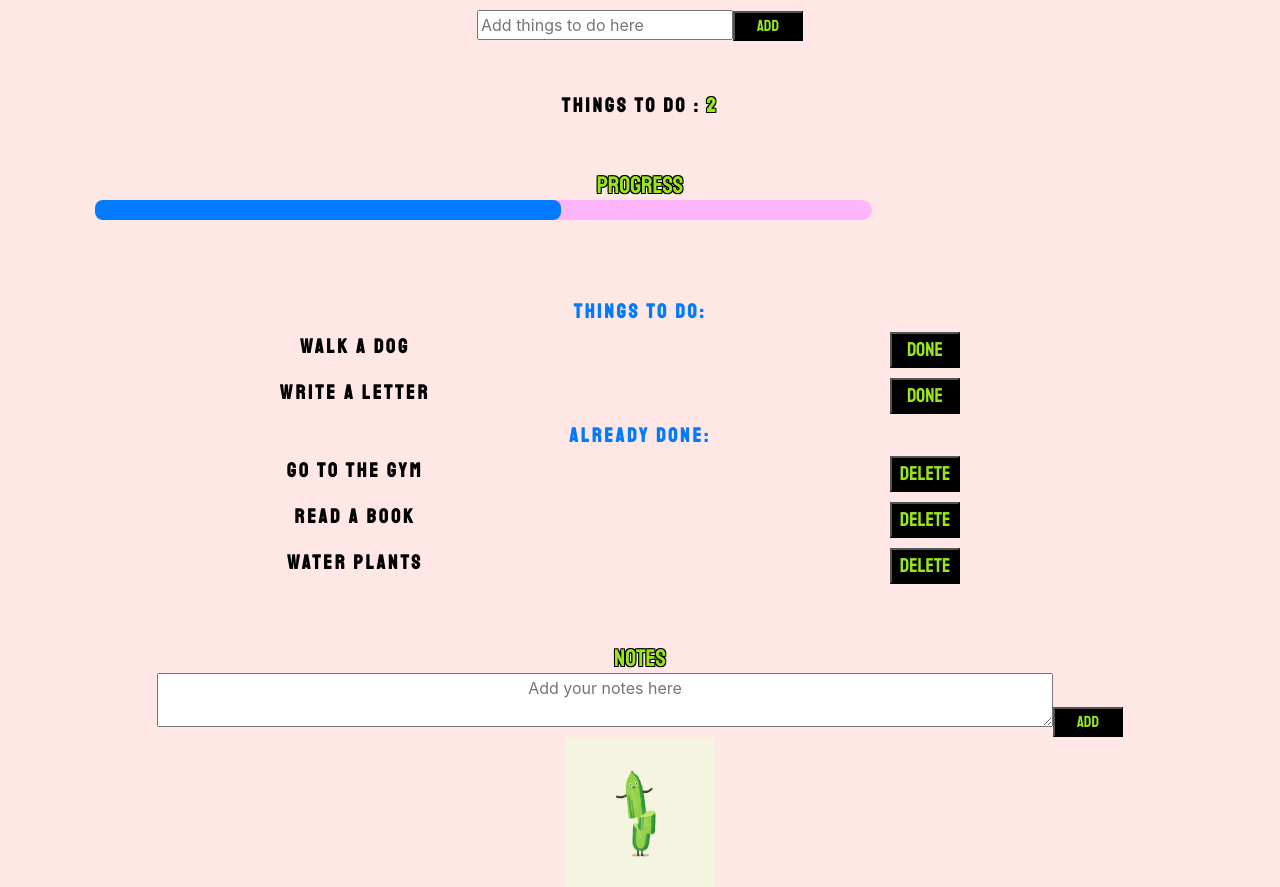
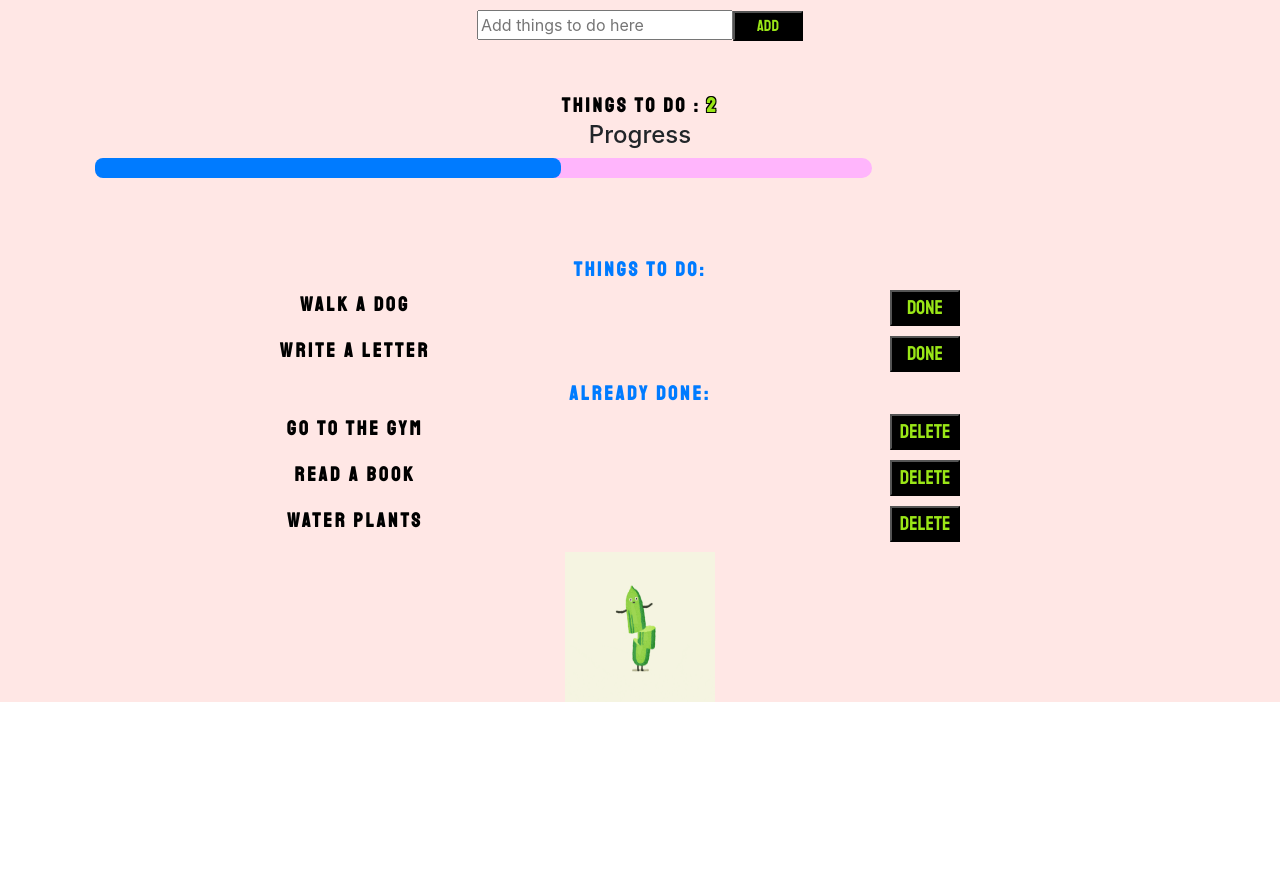
Before and after one commit to iggy-pigy/ToDo-app-frontend, a React (Create React App) app: page / in a window 1280 px wide. Shown: the part 340-1227 px from the top of the page. After the commit the page ends 1042 px from the top, so only its background shows below. Built offline with nearby package versions, Linux system fonts and the light colour scheme.

Commit message:
Deleted Notes component

```diff
--- a/src/App.js
+++ b/src/App.js
@@ -5,7 +5,6 @@ import AddTasks from "./AddTasks";
 import RemainingTasks from "./RemainingTasks";
 import ProgressBar from "./ProgressBar";
 import Tasks from "./Tasks";
-import Notes from "./Notes";
 import Gherkin from "./Gherkin";
 
 import "./App.css";
@@ -40,8 +39,6 @@ class App extends React.Component {
       }
     ]
   };
-  //How to make thingsToDone after pressing button Done move to ThingsDone section?
-  //doneTask = id => {
 
   deleteTask = id => {
     const taskList = this.state.taskList.filter(tas => tas.id !== id);
@@ -52,10 +49,13 @@ class App extends React.Component {
   };
 
   doneTask = id => {
-    const taskList = this.state.taskList.filter(tas => tas.id !== id);
+    const doneTas = this.state.taskList.map(task => {
+      task.done = task.id === id ? true : task.done;
+      return task;
+    });
 
     this.setState({
-      taskList
+      taskList: doneTas
     });
   };
 
@@ -98,7 +98,7 @@ class App extends React.Component {
           {thingsToDo.map(taskList => {
             return (
               <Tasks
-                doneTaskFunc={this.doneeTask}
+                doneTaskFunc={this.doneTask}
                 key={taskList.id}
                 done={taskList.done}
                 task={taskList.task}
@@ -119,7 +119,6 @@ class App extends React.Component {
             );
           })}
         </div>
-        <Notes />
         <Gherkin />
       </div>
     );
--- a/src/Notes.css
+++ /dev/null
@@ -1,17 +0,0 @@
-h4 {
-    font-family: 'Staatliches', cursive;
-    color: #9AE617;
-     text-shadow:
-     -1px -1px 0 #000,
-      1px -1px 0 #000,
-      -1px 1px 0 #000,
-       1px 1px 0 #000;
-    margin: 50px 10px 0px 10px;
-  }
-
-.Notes {
-    text-align: center;
-    margin: 0px;
-    max-width: 70%;
-    width: 1000px;
-  }
--- a/src/Notes.js
+++ /dev/null
@@ -1,29 +0,0 @@
-import React from "react"
-import "./Notes.css";
-
-
-
-class Notes extends React.Component {
-   state= {
-      notes: "",
-    };
-
-    updateNotes = (event) => {
-        this.setState({
-            notes: event.target.value
-        });
-    };
-
-    render() {
-    return (
-      <div>
-        <h4>Notes</h4>
-        <textarea className="Notes" onChange={this.updateNotes} value={this.state.notes} placeholder="Add your notes here"></textarea>
-        <button type="submit" value="Submit">Add</button>
-      </div>
-    );
-  }
-}
-
-
-export default Notes;
```
